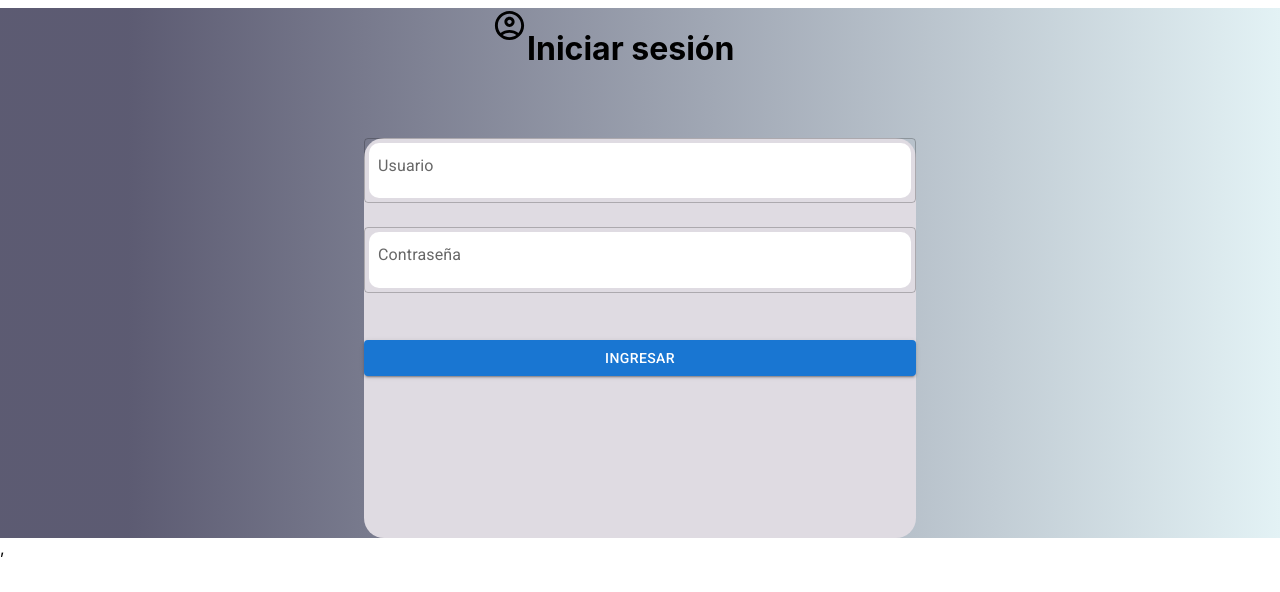
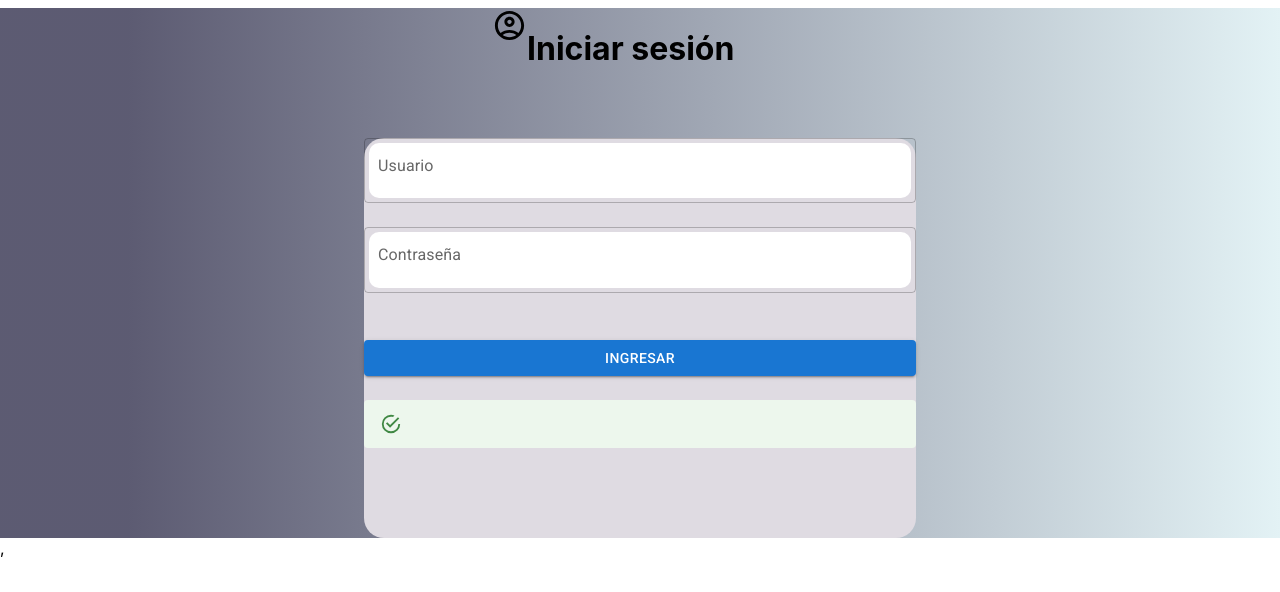
Before and after one commit to daveshb/tu-venta-frontend, a React (Create React App) app: page / in a window 1280 px wide. Shown: the top 592 px of the page. Built offline with nearby package versions, Linux system fonts and the light colour scheme.

Commit message:
mensaje alert OK

```diff
--- a/src/pages/login/Login.jsx
+++ b/src/pages/login/Login.jsx
@@ -6,11 +6,13 @@ import Box from '@mui/material/Box';
 import Container from '@mui/material/Container';
 import Stack from '@mui/material/Stack';
 import AccountCircleOutlinedIcon from '@mui/icons-material/AccountCircleOutlined';
+import Alert from '@mui/material/Alert';
 import './styles.scss';
 
 
 const Login = () => {
   const navigate = useNavigate();
+  const [alert, setAlert] =useState("success");
   const [isLogin, setIsLogin] =useState(false);
   const [message, setMessage] =useState("");
   const [logState, setLogState ]= useState(false);
@@ -31,6 +33,7 @@ const Login = () => {
   const handleClick = () => {
     if(name === "" || password === ""){
       setMessage("Todos los campos son obligatorios")
+      setAlert("error");
       setLogState(true);
       return;
     }
@@ -39,9 +42,10 @@ const Login = () => {
       setIsLogin(true);
     }else{
       setMessage("Usuario o contraseña incorrecto")
+      setAlert("error");
       setTimeout(() => {
           setMessage("")
-      }, 2000);
+      }, 4000);
     }
   }
 
@@ -91,7 +95,10 @@ const Login = () => {
             helperText={logState && password === "" ? 'Ingrese su constraseña!' : ' '}
             />
            <Button type='submit' onClick={handleClick}variant="contained">Ingresar</Button>
-            <h2 className='incorrect'>{message}</h2>
+             <Alert
+              severity= {alert} >
+              {message}
+            </Alert>
           </Stack>
           </Box>
         </form>
```
